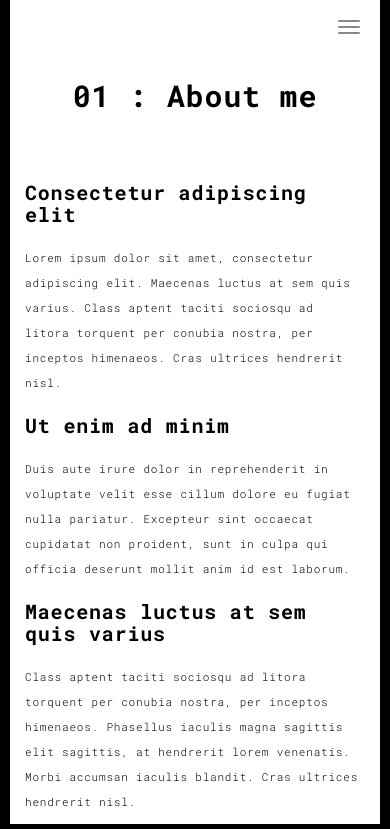
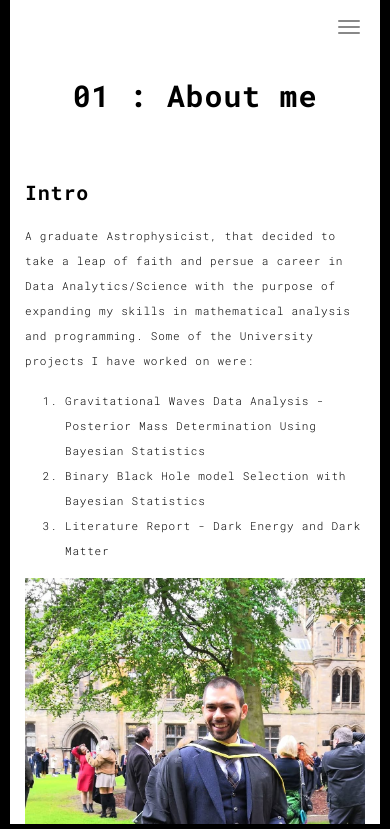
Before and after one commit to constantinos-spanachis/my_portfolio, a Flask app: page /about.html in a window 390 px wide. Shown: the part 10-839 px from the top of the page. Run offline with Flask 2, Linux system fonts and the light colour scheme; some libraries are stand-ins or nearby versions; grey boxes are pictures that could not be loaded.

Commit message:
Updated with new details

```diff
--- a/web_frameworks/portfolio_server/templates/about.html
+++ b/web_frameworks/portfolio_server/templates/about.html
@@ -64,19 +64,47 @@
             <div class="col-md-10 col-md-offset-1">
               <div class="row">
                 <div class="col-xs-12 col-md-6">
-                  <h3>Consectetur adipiscing elit</h3>
-                  <p>Lorem ipsum dolor sit amet, consectetur adipiscing elit. Maecenas luctus at sem quis varius.
-                  Class aptent taciti sociosqu ad litora torquent per conubia nostra, per inceptos himenaeos. Cras ultrices hendrerit nisl.</p>
-                  <h3>Ut enim ad minim </h3>
-                  <p>Duis aute irure dolor in reprehenderit in voluptate velit esse
-                  cillum dolore eu fugiat nulla pariatur. Excepteur sint occaecat cupidatat non
-                  proident, sunt in culpa qui officia deserunt mollit anim id est laborum.
-                  <h3>Maecenas luctus at sem quis varius</h3>
+                  <h3>Intro</h3>
                   <p>
-                  Class aptent taciti sociosqu ad litora torquent per conubia nostra, per inceptos himenaeos. Phasellus iaculis magna sagittis elit sagittis, at hendrerit lorem venenatis. Morbi accumsan iaculis blandit. Cras ultrices hendrerit nisl.</p>
+                    A graduate Astrophysicist, that decided to take a leap of faith and persue a career in Data Analytics/Science
+                    with the purpose of expanding my skills in mathematical analysis and programming.
+                    Some of the University projects I have worked on were:
+                    <ol>
+                      <li>Gravitational Waves Data Analysis - Posterior Mass Determination Using Bayesian Statistics</li>
+                      <li>Binary Black Hole model Selection with Bayesian Statistics</li>
+                      <li>Literature Report - Dark Energy and Dark Matter</li>
+                    </ol>
+
+                  </p>
                 </div>
                 <div class="col-xs-12 col-md-6">
-                  <img src="{{ url_for('static', filename='assets/images/profil.jpg') }}" class="img-responsive" alt="">
+                    <img src="{{ url_for('static', filename='assets/images/profil.jpg') }}" class="img-responsive" alt="">
+                </div>
+                <div class="col-xs-12 col-l-6">
+                  <h3>Career as a Data Analyst</h3>
+                  <p> During my 2 years as a data analyst, I successfully managed to develop and expand my skills as a
+                    Data Analyst.
+                    Assisted in developing dashboards and automated data mining processes, and with my team,
+                    we were the backbone of the effort of transitioning excel based databases to PostgreSQL
+                    Cloud hosted databases.
+                    Building the architecture from scratch and deploying various pipelines
+                    in order to safely migrate the excel tables in to our new Structured Database.
+                    Then finding and implementing third party tools
+                    , in order to design custom applications, that enabled non-technical analysts to perform CRUD
+                    operations to the Database, without having to type a single line of SQL!!!
+                    During the last two years, I was essential in the development of our company's tech
+                    stack, and developed skills in tools like GCP, AWS, Airflow, Kubernetes, Docker and Git Submodules.
+                  </p>
+                </div>
+                <div class="col-xs-12 col-l-6">
+                  <h3>Out of work Hobbies</h3>
+                  <p>
+                    Generally an active person, with particular interest in indoor climbing, hiking and surfing. I enjoy my weekly
+                    workout routines, and focus on callisthenics and body-weight form of training. I enjoy music, and sometimes
+                    practice playing the guitar, although I am getting a bit rusty at that. Depending on lockdown restrictions,
+                    I enjoy meeting up with friends, and meeting new people. Eagerly waiting for travel restrictions to ease off,
+                    so that I can continue on my quest to travel to as many countries as possible, currently at 18.
+                  </p>
                 </div>
               </div>
             </div>
--- a/web_frameworks/portfolio_server/templates/contact.html
+++ b/web_frameworks/portfolio_server/templates/contact.html
@@ -94,10 +94,10 @@
                       <a href="http://www.facebook.com" title="" class="fa-icon">
                         <i class="fa fa-facebook"></i>
                       </a>
-                      <a href="http://www.twitter.com" title="" class="fa-icon">
-                        <i class="fa fa-twitter"></i>
+                      <a href="https://github.com/constantinos-spanachis" title="" class="fa-icon">
+                        <i class="fa fa-github"></i>
                       </a>
-                      <a href="http://www.linkedin.com" title="" class="fa-icon">
+                      <a href="https://www.linkedin.com/in/constantinos-spanachis/" title="" class="fa-icon">
                         <i class="fa fa-linkedin"></i>
                       </a>
 
```
Also changed, not shown: web_frameworks/portfolio_server/templates/works.html (+10 -10 lines), web_frameworks/portfolio_server/static/assets/images/profil.jpg (added).
